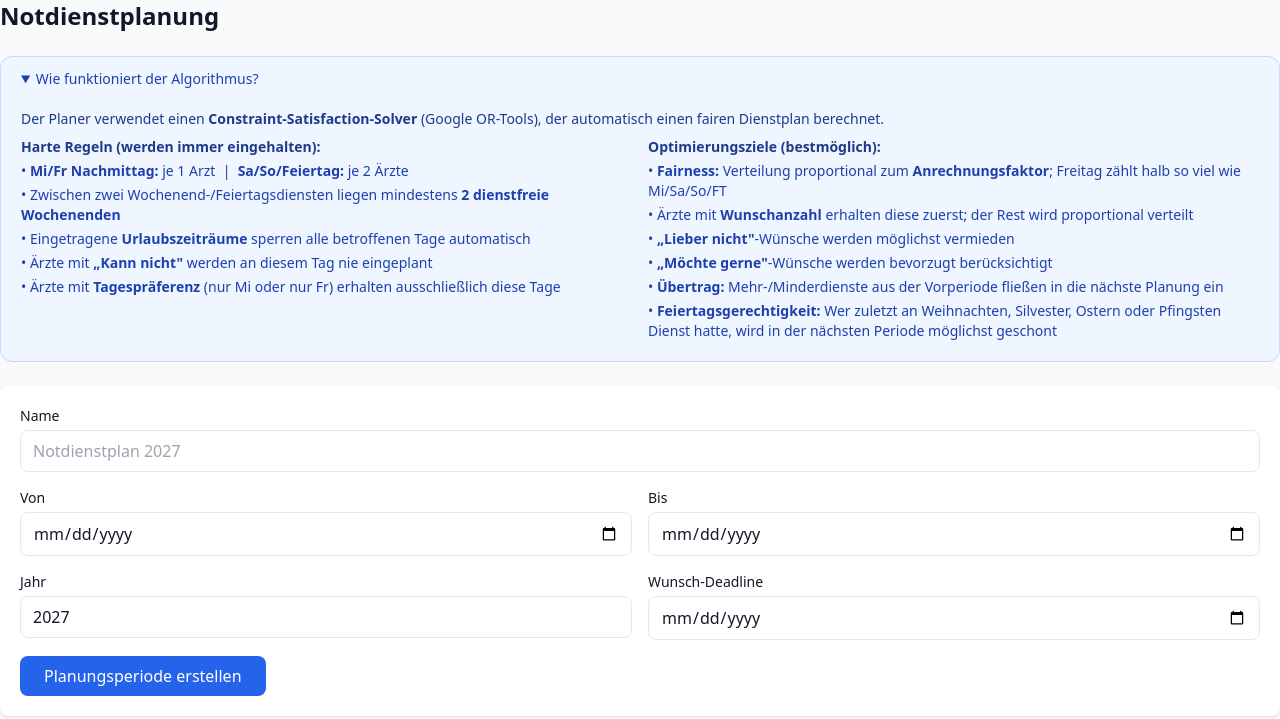
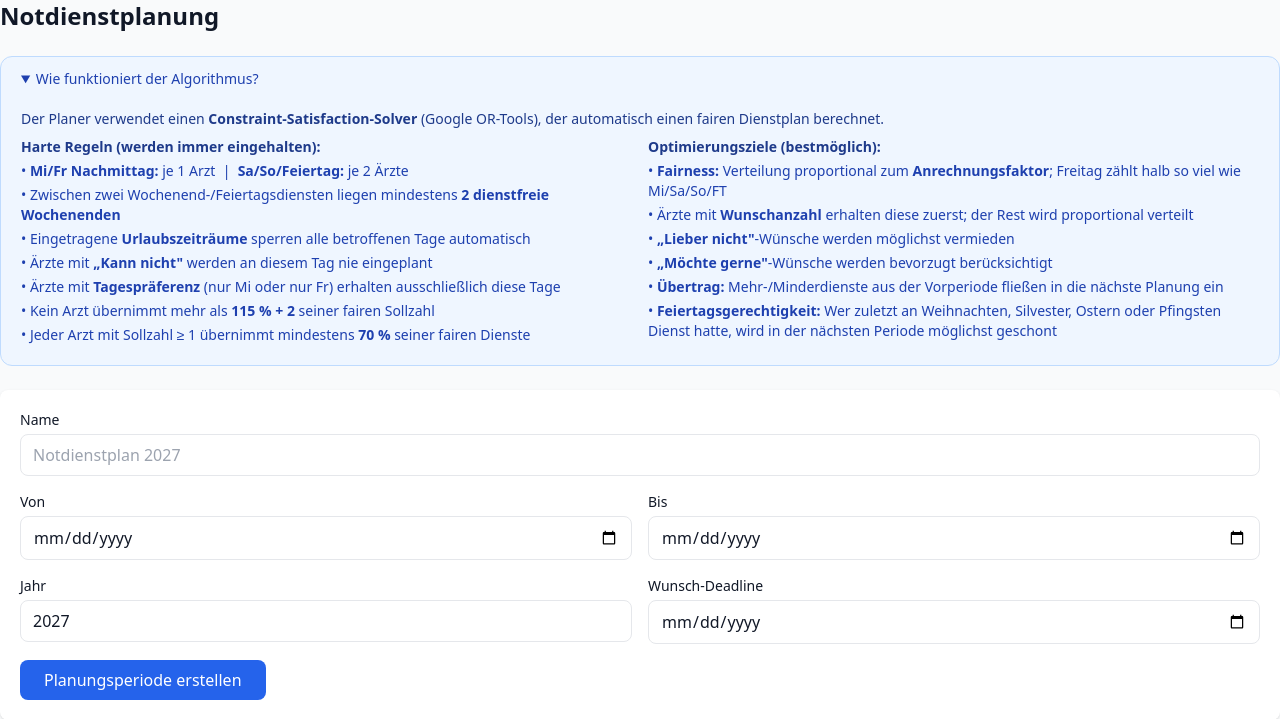
Before and after one commit to mengermalte-source/notdienstplaner, a FastAPI app: template app/templates/admin/planning.html in a window 1280 px wide, after a click on "Wie funktioniert der Algorithmus?". Shown: the top 719 px of the page. Run offline with FastAPI, Linux system fonts and the light colour scheme; the template is opened without the code that fills it, so the values that code supplies are empty; parts of the project's set-up code (start-up, migrations or seed data) failed here and were passed over; some libraries are stand-ins or nearby versions.

Commit message:
fix: restore 70% min / 115% max duty bounds in algorithm info block

```diff
--- a/app/templates/admin/planning.html
+++ b/app/templates/admin/planning.html
@@ -18,6 +18,8 @@
           <li>• Eingetragene <strong>Urlaubszeiträume</strong> sperren alle betroffenen Tage automatisch</li>
           <li>• Ärzte mit <strong>„Kann nicht"</strong> werden an diesem Tag nie eingeplant</li>
           <li>• Ärzte mit <strong>Tagespräferenz</strong> (nur Mi oder nur Fr) erhalten ausschließlich diese Tage</li>
+          <li>• Kein Arzt übernimmt mehr als <strong>115 % + 2</strong> seiner fairen Sollzahl</li>
+          <li>• Jeder Arzt mit Sollzahl ≥ 1 übernimmt mindestens <strong>70 %</strong> seiner fairen Dienste</li>
         </ul>
       </div>
       <div>
```
